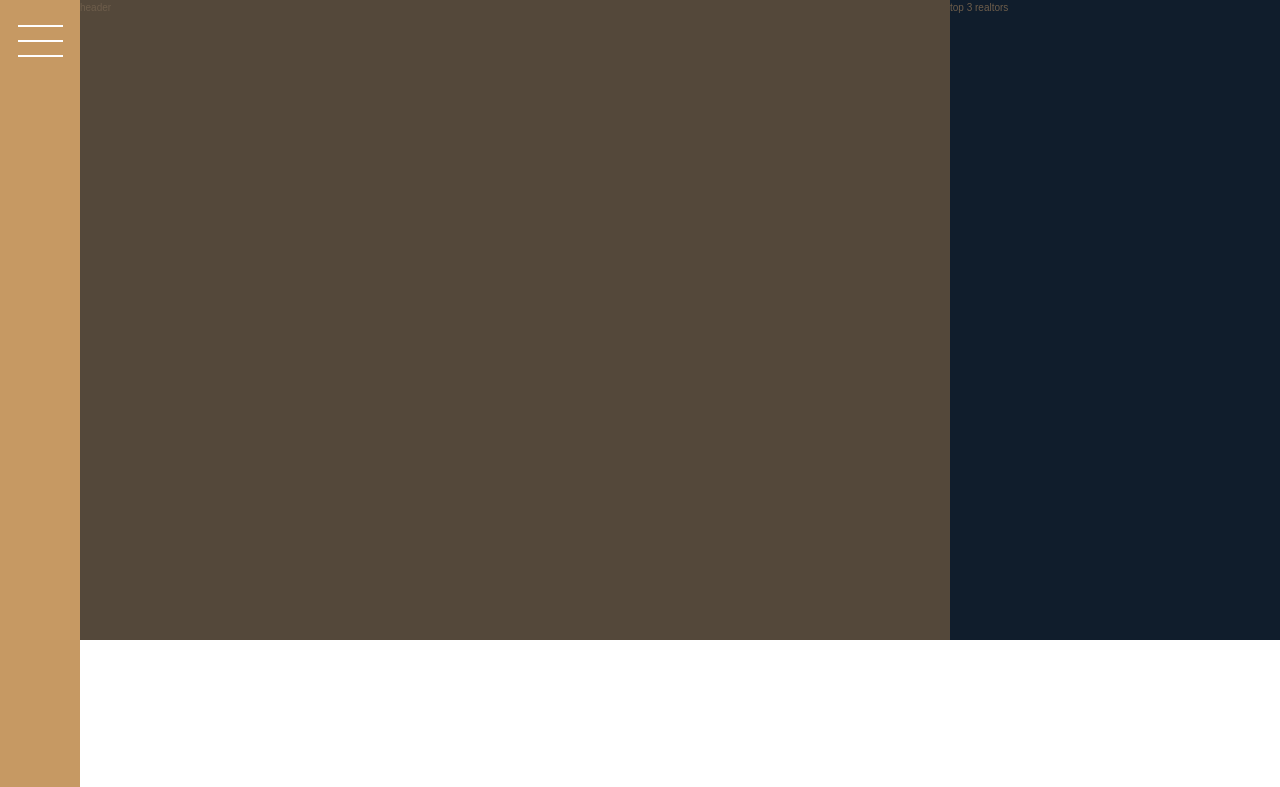
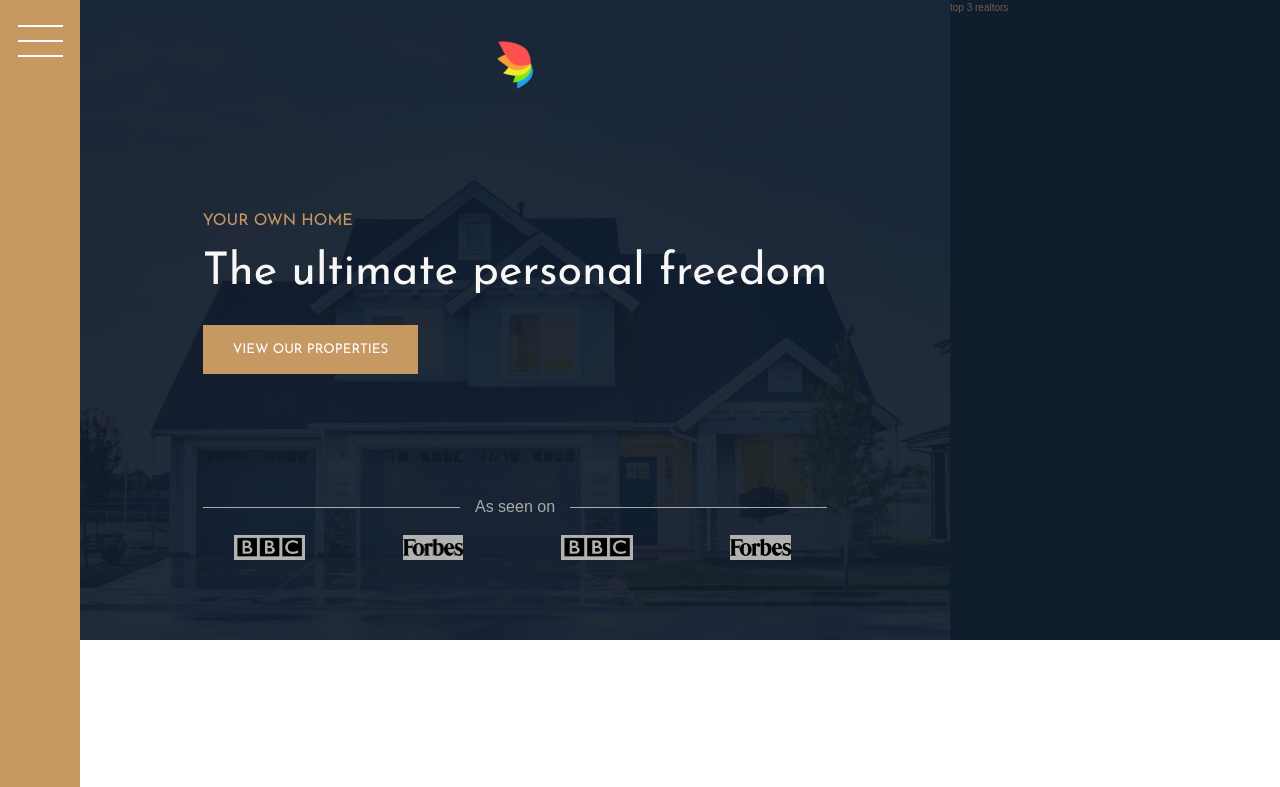
Before and after one commit to sumgwork/css-grid-project-nexter, a website: page index.html in a window 1280 px wide. Shown: the top 787 px of the page. Drawn offline with Linux system fonts and the light colour scheme.

Commit message:
hero feature area done

```diff
--- a/index.html
+++ b/index.html
@@ -18,7 +18,19 @@
       <div class="sidebar">
         <button class="nav-button"></button>
       </div>
-      <header class="header">header</header>
+      <header class="header">
+        <img src="img/logo.png" alt="logo" class="header__logo" />
+        <h3 class="heading-3">Your own home</h3>
+        <h1 class="heading-1">The ultimate personal freedom</h1>
+        <button class="btn header__btn">View our properties</button>
+        <div class="header__seenon-text">As seen on</div>
+        <div class="header__seenon-logos">
+          <img src="img/logo-1.jpg" alt="logo" />
+          <img src="img/logo-2.jpg" alt="logo" />
+          <img src="img/logo-1.jpg" alt="logo" />
+          <img src="img/logo-2.jpg" alt="logo" />
+        </div>
+      </header>
       <div class="realtors">top 3 realtors</div>
       <section class="features">
         <div class="feature">
--- a/sass/_header.scss
+++ b/sass/_header.scss
@@ -1,4 +1,61 @@
 .header {
-    background: $color-grey-dark-1;
-    grid-column: full-start/col-end 6;
+  background: $color-grey-dark-1;
+  grid-column: full-start/col-end 6;
+
+  background: linear-gradient(
+      rgba($color-secondary, 0.93),
+      rgba($color-secondary, 0.93)
+    ),
+    url(../img/house-1.jpg);
+  background-size: cover;
+  background-position: center;
+
+  display: grid;
+  grid-template-rows: 1fr min-content 6rem 1fr;
+  grid-template-columns: max-content;
+  grid-gap: 1.5rem;
+  justify-content: center;
+
+  padding: 8rem;
+  padding-top: 4rem;
+
+  &__logo {
+    height: 5rem;
+    justify-self: center;
+  }
+
+  &__seenon-text {
+    display: grid;
+    grid-template-columns: 1fr max-content 1fr;
+    align-items: center;
+    grid-gap: 1.5rem;
+
+    font-size: 1.6rem;
+    color: $color-grey-light-2;
+
+    &::before,
+    &::after {
+      content: "";
+      height: 1px;
+      display: block;
+      background: currentColor;
+    }
+  }
+
+  &__seenon-logos {
+    display: grid;
+    grid-template-columns: repeat(4, 1fr);
+    grid-gap: 3rem;
+    justify-items: center;
+
+    img {
+      height: 2.5rem;
+      filter: brightness(70%);
+    }
+  }
+
+  &__btn {
+    align-self: start;
+    justify-self: start;
+  }
 }
--- a/sass/_typography.scss
+++ b/sass/_typography.scss
@@ -5,6 +5,9 @@
 
 .heading-1 {
   @extend %heading;
+  font-size: 4.5rem;
+  color: $color-grey-light-1;
+  line-height: 1;
 }
 
 .heading-2 {
```
Also changed, not shown: css/style.css, img/logo-1.jpg (added), img/logo-2.jpg (added).
